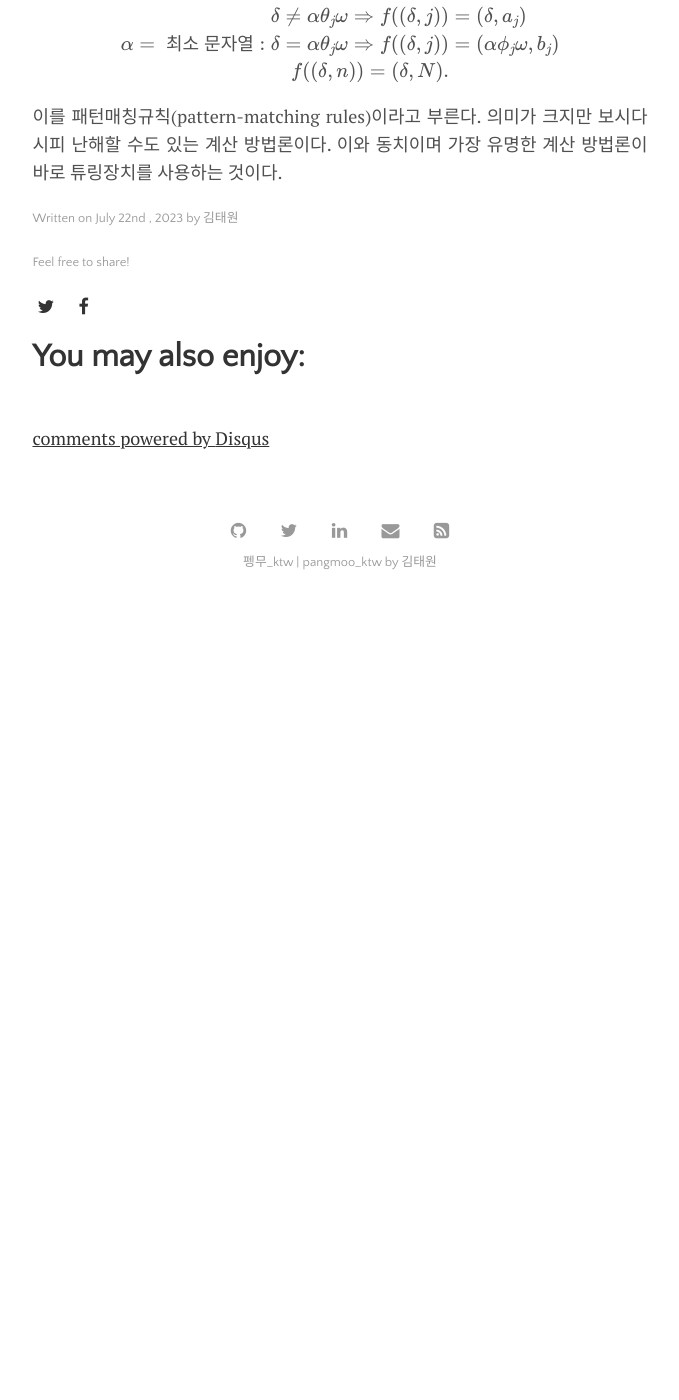
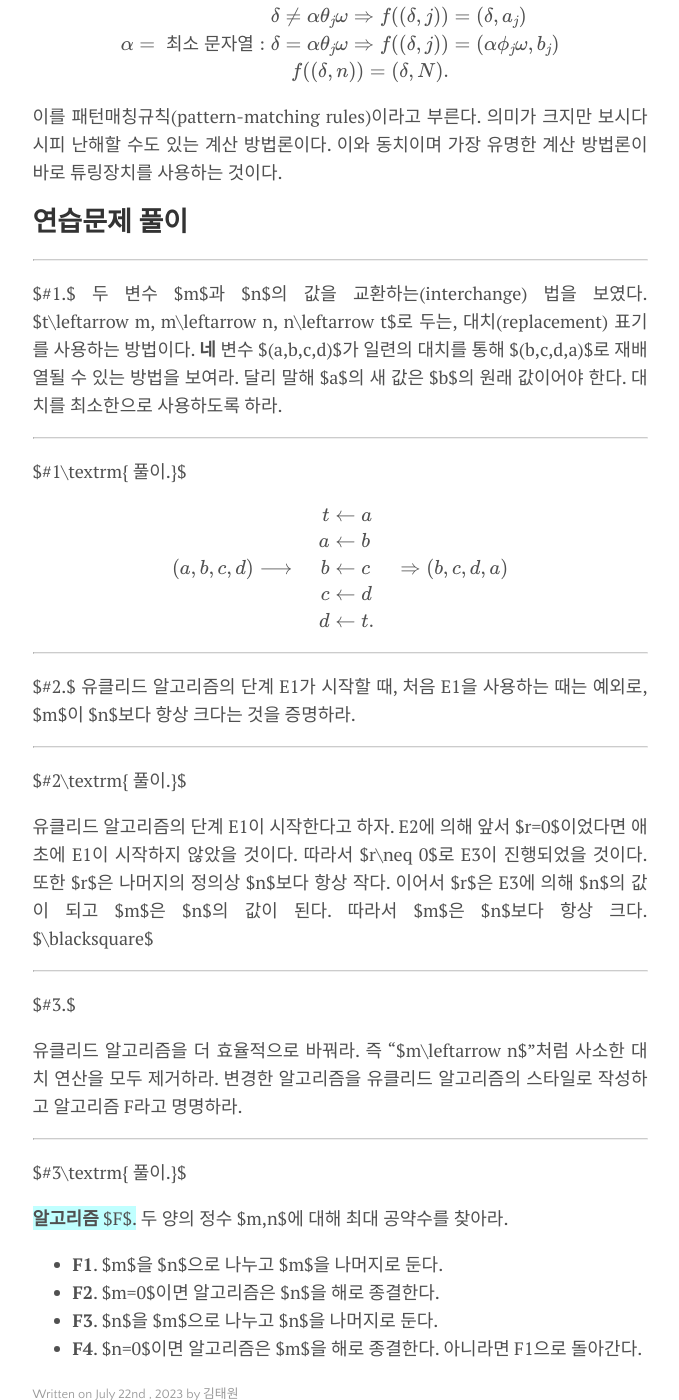
Before and after one commit to pangmoo-KTW/pangmoo-KTW, a Jekyll site: the page built from _posts/2023-07-22-TAOCP001.md, in a window 1280 px wide and 1400 px high, scrolled down 3163 px. Shown: the whole window, without its empty margins (300-979 px from the left). Built offline with Jekyll 4.4.1, drawn with Linux system fonts in a browser that asks for light colours; formulas are drawn with MathJax 3; comment, search, counter and statistics services are not loaded; before the commit the page ends 3771 px from its top, so only the background shows below that.

Commit message:
TAOCP001

```diff
--- a/_posts/2023-07-22-TAOCP001.md
+++ b/_posts/2023-07-22-TAOCP001.md
@@ -29,7 +29,7 @@ tags: [TheArtofComputerProgramming]
 
 ---
 
-<span style="background-color:#C0FFFF">**알고리즘 E** (유클리드 알고리즘).</span>
+<span style="background-color:#C0FFFF">**알고리즘 $E$** (유클리드 알고리즘).</span>
 두 양의 정수 $m, n$이 있다고 하자.
 이들의 **최대 공약수**를 찾아라.
 즉 $m$과 $n$ 모두 약분하는 양의 정수 가운데 가장 큰 것을 찾아라.
@@ -141,3 +141,63 @@ $$
 이를 패턴매칭규칙(pattern-matching rules)이라고 부른다.
 의미가 크지만 보시다시피 난해할 수도 있는 계산 방법론이다.
 이와 동치이며 가장 유명한 계산 방법론이 바로 튜링장치를 사용하는 것이다.
+
+## 연습문제 풀이
+
+---
+
+$\#1.$ 두 변수 $m$과 $n$의 값을 교환하는(interchange) 법을 보였다.
+$t\leftarrow m, m\leftarrow n, n\leftarrow t$로 두는, 대치(replacement) 표기를 사용하는 방법이다.
+**네** 변수 $(a,b,c,d)$가 일련의 대치를 통해 $(b,c,d,a)$로 재배열될 수 있는 방법을 보여라.
+달리 말해 $a$의 새 값은 $b$의 원래 값이어야 한다.
+대치를 최소한으로 사용하도록 하라.
+
+---
+
+$\#1\textrm{ 풀이.}$
+
+$$
+(a,b,c,d)\longrightarrow\quad
+\begin{aligned}
+      t &\leftarrow a\\
+    a &\leftarrow b \\
+      b &\leftarrow c\\
+      c &\leftarrow d\\
+      d &\leftarrow t.
+\end{aligned}
+\quad\Rightarrow (b,c,d,a)
+$$
+
+---
+
+$\#2.$ 유클리드 알고리즘의 단계 E1가 시작할 때, 처음 E1을 사용하는 때는 예외로, $m$이 $n$보다 항상 크다는 것을 증명하라.
+
+---
+
+$\#2\textrm{ 풀이.}$
+
+유클리드 알고리즘의 단계 E1이 시작한다고 하자.
+E2에 의해 앞서 $r=0$이었다면 애초에 E1이 시작하지 않았을 것이다.
+따라서 $r\neq 0$로 E3이 진행되었을 것이다.
+또한 $r$은 나머지의 정의상 $n$보다 항상 작다.
+이어서 $r$은 E3에 의해 $n$의 값이 되고 $m$은 $n$의 값이 된다.
+따라서 $m$은 $n$보다 항상 크다. $\blacksquare$
+
+---
+
+$\#3.$
+
+유클리드 알고리즘을 더 효율적으로 바꿔라.
+즉 "$m\leftarrow n$"처럼 사소한 대치 연산을 모두 제거하라.
+변경한 알고리즘을 유클리드 알고리즘의 스타일로 작성하고 알고리즘 F라고 명명하라.
+
+---
+
+$\#3\textrm{ 풀이.}$
+
+<span style="background-color:#C0FFFF">**알고리즘** $F$.</span> 두 양의 정수 $m,n$에 대해 최대 공약수를 찾아라.
+
+- **F1**. $m$을 $n$으로 나누고 $m$을 나머지로 둔다.
+- **F2**. $m=0$이면 알고리즘은 $n$을 해로 종결한다.
+- **F3**. $n$을 $m$으로 나누고 $n$을 나머지로 둔다.
+- **F4**. $n=0$이면 알고리즘은 $m$을 해로 종결한다. 아니라면 F1으로 돌아간다.
```
